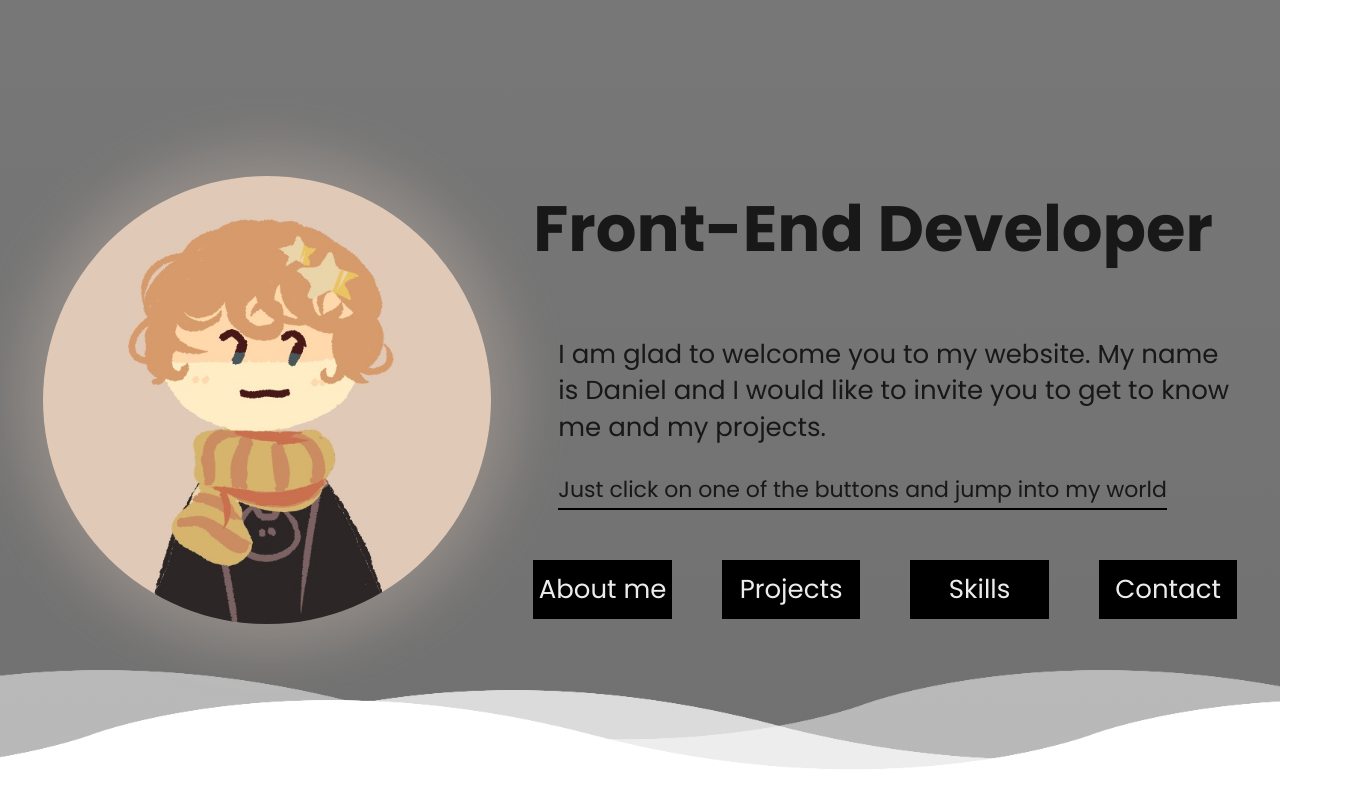
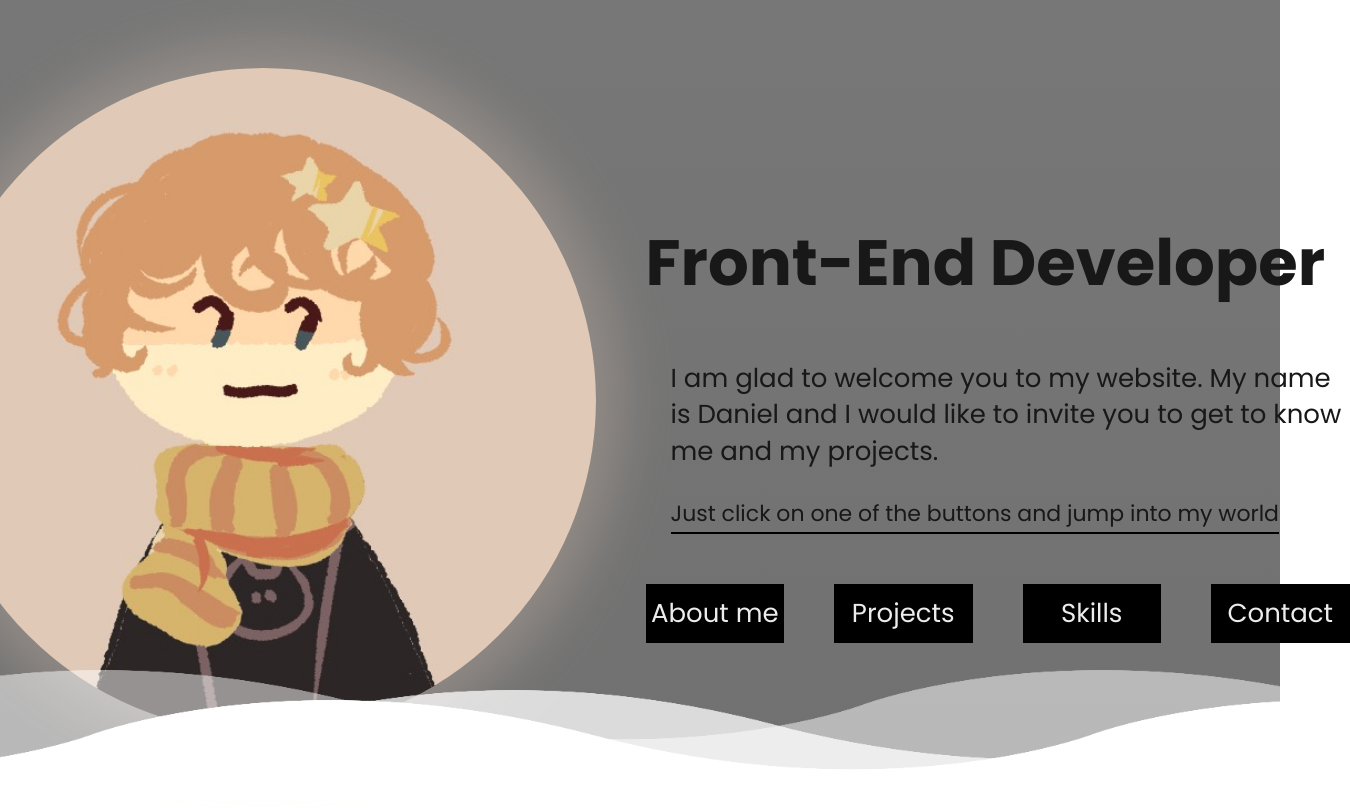
Before and after one commit to Biszku/Portfolio, a Next.js app: page / in a window 1280 px wide. Shown: the top 808 px of the page, 1350 px wide, since content can reach past the window. Built offline with nearby package versions, Linux system fonts and the light colour scheme.

Commit message:
changed flex to Grid

```diff
--- a/src/components/LandingPage/ScrollingSection/Sections/Welcome/Welcome.module.scss
+++ b/src/components/LandingPage/ScrollingSection/Sections/Welcome/Welcome.module.scss
@@ -3,12 +3,23 @@
   top: 0;
   left: 0;
   height: 100svh;
-  display: flex;
-  align-items: center;
-  justify-content: space-evenly;
+
+  display: grid;
+  grid-template-columns: 66.5rem 55%;
+  // grid-template-columns: 35% 55%;
+  column-gap: 5rem;
+  grid-template-rows: 15% 25%;
+  place-content: center;
+
+  @media (max-width: 62em) {
+    // grid-template-columns: 50rem 55%;
+  }
 
   &_avatar {
-    width: 35%;
+    width: 100%;
+    aspect-ratio: 1/1;
+    align-self: center;
+    grid-row: 1/-1;
     border-radius: 50%;
     overflow: hidden;
 
@@ -20,12 +31,16 @@
 }
 
 .text_Content {
-  width: 55%;
+  width: 100%;
   display: flex;
   flex-direction: column;
   gap: 6rem;
 
   &_HeaderBox {
+    display: flex;
+    justify-content: left;
+    align-items: flex-end;
+    margin-bottom: 5rem;
     &_Header {
       font-size: 6.4rem;
       text-transform: capitalize;
--- a/src/components/LandingPage/ScrollingSection/Sections/Welcome/Welcome.tsx
+++ b/src/components/LandingPage/ScrollingSection/Sections/Welcome/Welcome.tsx
@@ -87,17 +87,17 @@ const Welcome = ({
           </motion.article>
 
           {textElementVisibility && (
-            <motion.article
+            <motion.header
               initial={{ opacity: 0, x: 600 }}
               animate={{ opacity: 1, x: 0 }}
-              transition={{ type: "tween", duration: 0.3 }}
-              className={styles.text_Content}
+              transition={{ type: "sping", duration: 0.5 }}
+              className={styles.text_Content_HeaderBox}
             >
-              <motion.header layout className={styles.text_Content_HeaderBox}>
               <h1 className={styles.text_Content_HeaderBox_Header}>
                 Front-end developer
               </h1>
             </motion.header>
+          )}
           {isVisibleNavigation && (
             <motion.div
               transition={{ type: "spring", duration: 1, stiffness: 50 }}
@@ -105,9 +105,7 @@ const Welcome = ({
               animate={{ opacity: 1, x: 0 }}
               className={styles.text_Content_introduction}
             >
-                  <div
-                    className={styles.text_Content_introduction_text_content}
-                  >
+              <div className={styles.text_Content_introduction_text_content}>
                 <p>
                   {`I am glad to welcome you to my website. My name is Daniel and I would like to invite you to get to know me and my projects.`}
                 </p>
@@ -130,8 +128,6 @@ const Welcome = ({
               </ul>
             </motion.div>
           )}
-            </motion.article>
-          )}
           <Wave />
           <motion.div className={styles.whiteFiller}></motion.div>
         </motion.div>
```
Lines whose indentation alone changed are shown as unchanged.
